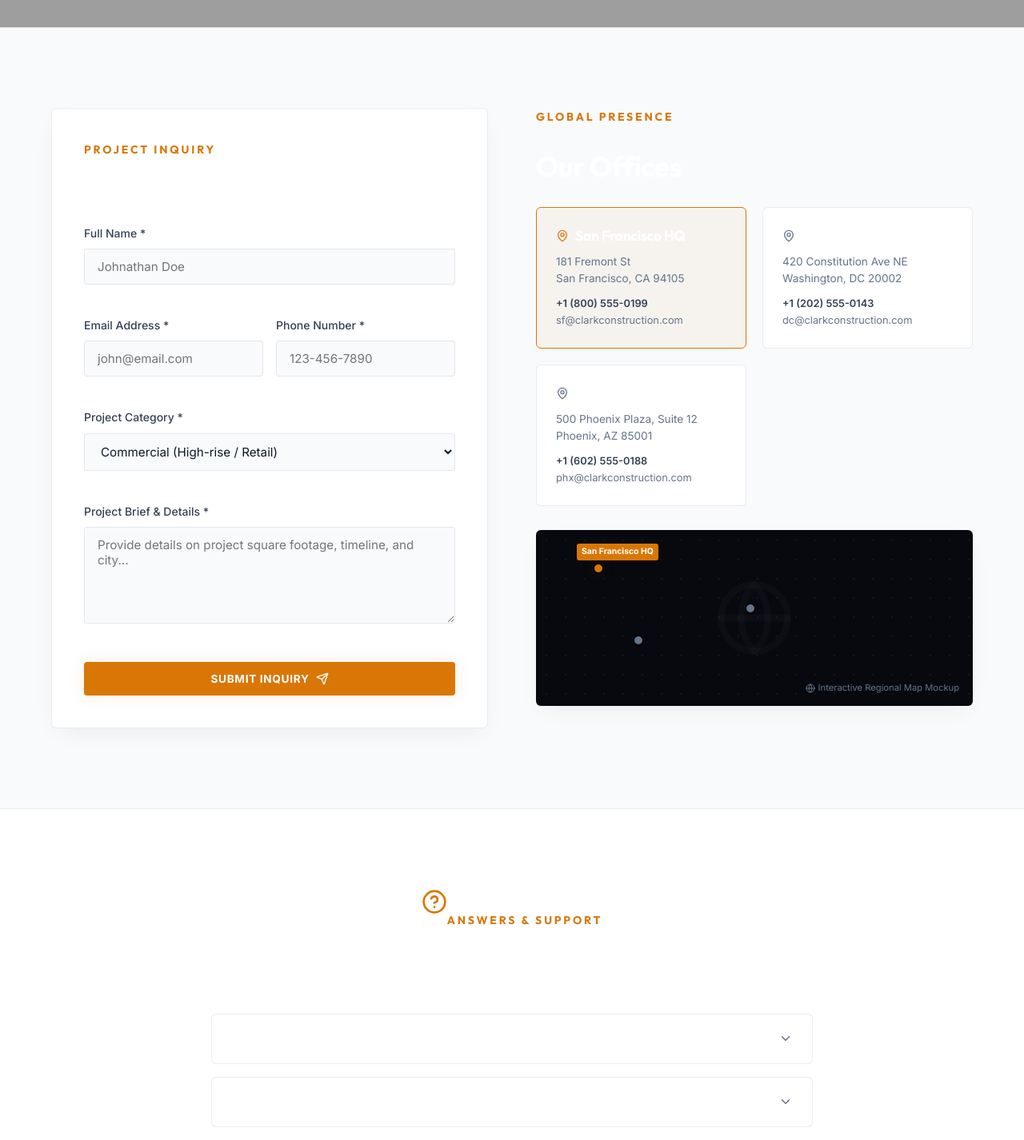
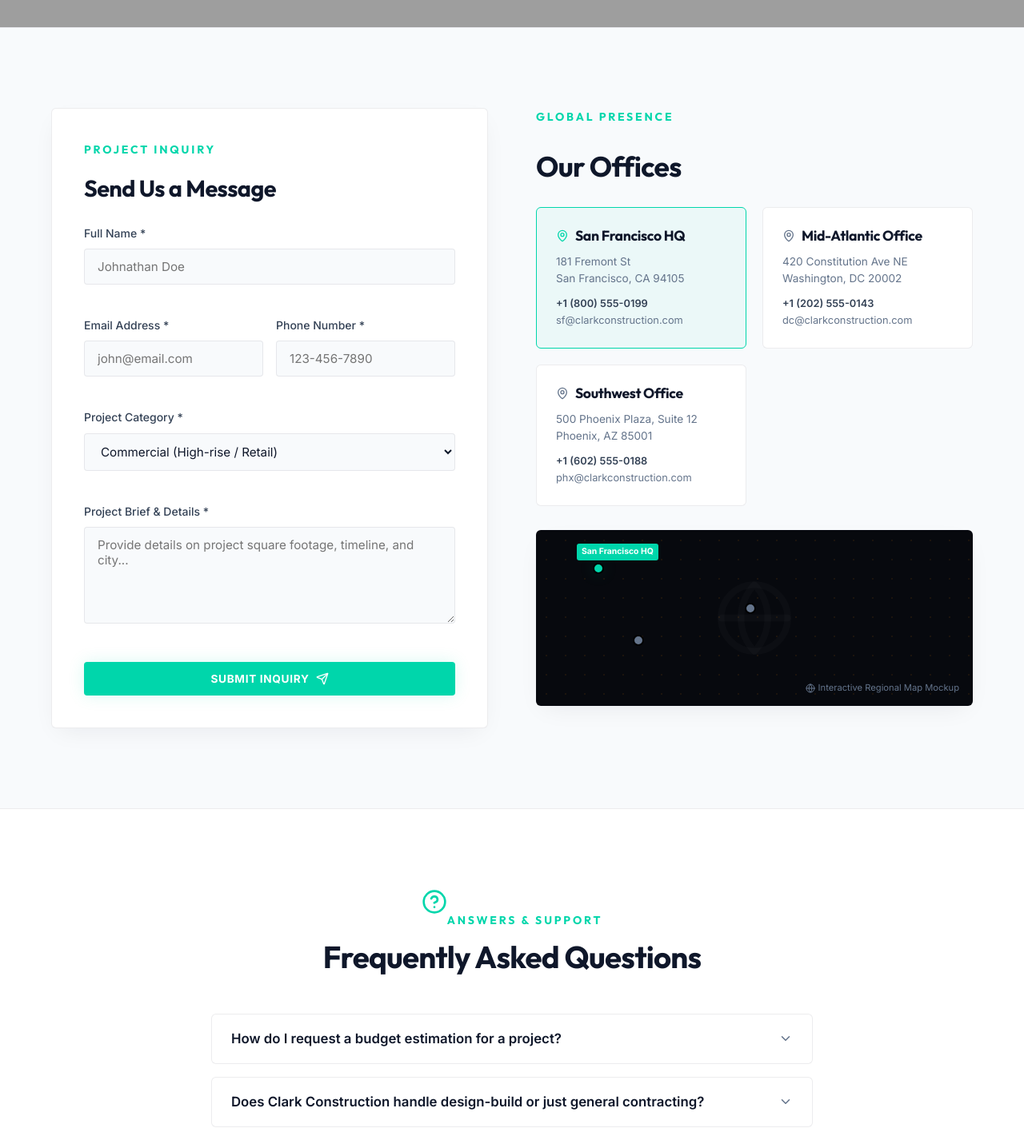
Before and after one commit to kabirhaldar4444-a11y/clarkconstruction, a React (Vite) app: page /contact in a window 1280 px wide. Shown: the part 400-1826 px from the top of the page at 80% size. Built offline with nearby package versions, Linux system fonts and the light colour scheme; grey boxes are pictures that could not be loaded.

Commit message:
Update website theme color palette to match teal/navy logo brand identity, and fix invisible text styling issues on Contact Us offices and Accordion trigger fields

```diff
--- a/src/components/UI/Accordion.jsx
+++ b/src/components/UI/Accordion.jsx
@@ -48,7 +48,7 @@ export default function Accordion({ items = [], allowMultiple = false }) {
                 background: 'none',
                 border: 'none',
                 textAlign: 'left',
-                color: '#FFF',
+                color: isOpen ? 'var(--primary)' : 'var(--text-white)',
                 fontSize: '1.05rem',
                 fontWeight: 600,
                 cursor: 'pointer',
@@ -56,7 +56,7 @@ export default function Accordion({ items = [], allowMultiple = false }) {
               }}
               onMouseEnter={(e) => e.currentTarget.style.color = 'var(--primary)'}
               onMouseLeave={(e) => {
-                if (!isOpen) e.currentTarget.style.color = '#FFF';
+                e.currentTarget.style.color = isOpen ? 'var(--primary)' : 'var(--text-white)';
               }}
             >
               <span>{item.title}</span>
--- a/src/index.css
+++ b/src/index.css
@@ -8,12 +8,12 @@
   --border-color: rgba(15, 23, 42, 0.08);
   --border-color-hover: rgba(15, 23, 42, 0.16);
 
-  --primary: #D97706; /* Golden Amber */
-  --primary-hover: #B45309;
-  --primary-rgb: 217, 119, 6;
+  --primary: #00D6AB; /* Vibrant Brand Teal */
+  --primary-hover: #00B38F;
+  --primary-rgb: 0, 214, 171;
 
-  --secondary: #B47F43; /* Copper Bronze */
-  --secondary-hover: #9A6A34;
+  --secondary: #000080; /* Brand Navy Blue */
+  --secondary-hover: #00005C;
 
   --text-white: #0F172A; /* Slate-900 for main headings */
   --text-primary: #334155; /* Slate-700 for readable body text */
@@ -34,7 +34,7 @@
 
   /* Shadows */
   --shadow-premium: 0 10px 30px -10px rgba(15, 23, 42, 0.08);
-  --shadow-glow: 0 0 20px rgba(217, 119, 6, 0.12);
+  --shadow-glow: 0 0 20px rgba(0, 214, 171, 0.15);
 }
 
 /* Scrollbar styling */
--- a/src/pages/Contact.jsx
+++ b/src/pages/Contact.jsx
@@ -126,7 +126,7 @@ export default function Contact() {
             {success ? (
               <div style={{ textAlign: 'center', padding: '40px 0' }} className="animate-fade">
                 <CheckCircle size={56} color="var(--success)" style={{ margin: '0 auto 20px auto' }} />
-                <h3 style={{ color: '#FFF', fontSize: '1.4rem', marginBottom: '10px' }}>Message Dispatched!</h3>
+                <h3 style={{ color: 'var(--text-white)', fontSize: '1.4rem', marginBottom: '10px' }}>Message Dispatched!</h3>
                 <p style={{ color: 'var(--text-muted)', fontSize: '0.95rem', marginBottom: '24px', lineHeight: '1.6' }}>
                   Your brief has been logged. A Clark Construction division manager or quantity surveyor will contact you shortly.
                 </p>
@@ -137,7 +137,7 @@ export default function Contact() {
             ) : (
               <form onSubmit={handleSubmit} style={{ display: 'flex', flexDirection: 'column', gap: '20px' }}>
                 <span className="subtitle-amber" style={{ marginBottom: 0 }}>Project inquiry</span>
-                <h2 style={{ fontSize: '1.8rem', color: '#FFF', marginBottom: '8px' }}>Send Us a Message</h2>
+                <h2 style={{ fontSize: '1.8rem', color: 'var(--text-white)', marginBottom: '8px' }}>Send Us a Message</h2>
 
                 {/* Name */}
                 <div className="form-group">
@@ -225,7 +225,7 @@ export default function Contact() {
           {/* Right: Office cards & Map mockup */}
           <div style={{ display: 'flex', flexDirection: 'column', gap: '30px' }}>
             <span className="subtitle-amber" style={{ marginBottom: 0 }}>Global Presence</span>
-            <h2 style={{ fontSize: '2.2rem', color: '#FFF' }}>Our Offices</h2>
+            <h2 style={{ fontSize: '2.2rem', color: 'var(--text-white)' }}>Our Offices</h2>
 
             {/* Offices list */}
             <div style={{ display: 'grid', gridTemplateColumns: 'repeat(auto-fit, minmax(220px, 1fr))', gap: '20px' }}>
@@ -234,7 +234,7 @@ export default function Contact() {
                   key={idx}
                   onClick={() => setActivePin(office.city)}
                   style={{
-                    backgroundColor: activePin === office.city ? 'rgba(217, 119, 6, 0.05)' : 'var(--bg-card)',
+                    backgroundColor: activePin === office.city ? 'rgba(0, 214, 171, 0.05)' : 'var(--bg-card)',
                     border: '1px solid',
                     borderColor: activePin === office.city ? 'var(--primary)' : 'var(--border-color)',
                     padding: '24px',
@@ -243,7 +243,7 @@ export default function Contact() {
                     transition: 'var(--transition-fast)'
                   }}
                 >
-                  <h4 style={{ color: '#FFF', fontSize: '1.1rem', marginBottom: '12px', display: 'flex', alignItems: 'center', gap: '8px' }}>
+                  <h4 style={{ color: 'var(--text-white)', fontSize: '1.1rem', marginBottom: '12px', display: 'flex', alignItems: 'center', gap: '8px' }}>
                     <MapPin size={16} color={activePin === office.city ? 'var(--primary)' : 'var(--text-muted)'} />
                     {office.city}
                   </h4>
@@ -383,7 +383,7 @@ export default function Contact() {
           <div style={{ textAlign: 'center', marginBottom: '48px' }}>
             <HelpCircle size={32} color="var(--primary)" style={{ margin: '0 auto 12px auto' }} />
             <span className="subtitle-amber">Answers & Support</span>
-            <h2 style={{ fontSize: '2.4rem', color: '#FFF' }}>Frequently Asked Questions</h2>
+            <h2 style={{ fontSize: '2.4rem', color: 'var(--text-white)' }}>Frequently Asked Questions</h2>
           </div>
 
           <Accordion items={FAQS} allowMultiple={false} />
```
